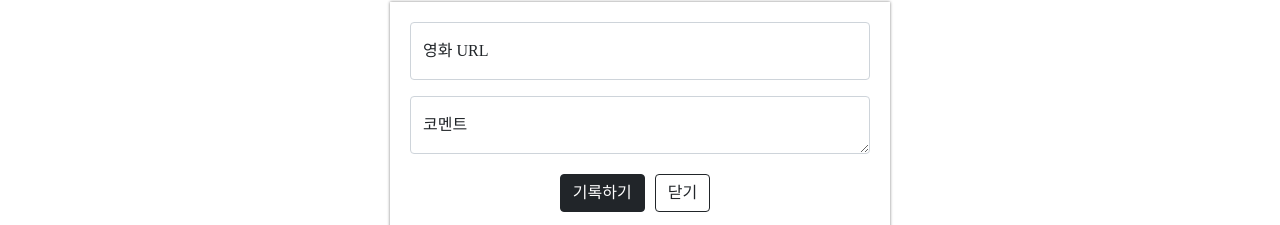
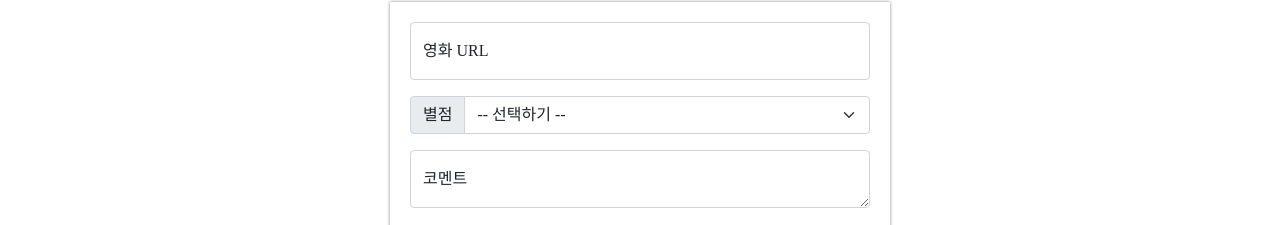
Before and after one commit to jayfeliz/mypage, a plain HTML site: page index.html in a window 1280 px wide. Shown: the part 268-493 px from the top of the page. Drawn offline with nearby package versions, Linux system fonts and the light colour scheme; a web font is replaced by a local one.

Commit message:
Update index.html

```diff
--- a/index.html
+++ b/index.html
@@ -71,11 +71,10 @@
         margin: 20px auto 20px auto;
       }
       .mypost {
-
         width: 500px;
         margin: 20px auto 20px auto;
         padding: 20px 20px 20px 20px;
-
+        /* 그림자 효과 주기 */
         box-shadow: 0px 0px 3px 0px gray;
       }
       .mybtn {
@@ -105,6 +104,15 @@
           placeholder="name@example.com"
         />
         <label for="floatingInput">영화 URL</label>
+      </div>
+      <div class="input-group mb-3">
+        <label class="input-group-text" for="inputGroupSelect01">별점</label>
+        <select class="form-select" id="inputGroupSelect01">
+          <option selected>-- 선택하기 --</option>
+          <option value="1">⭐</option>
+          <option value="2">⭐⭐</option>
+          <option value="3">⭐⭐⭐</option>
+        </select>
       </div>
       <div class="form-floating">
         <textarea
```
